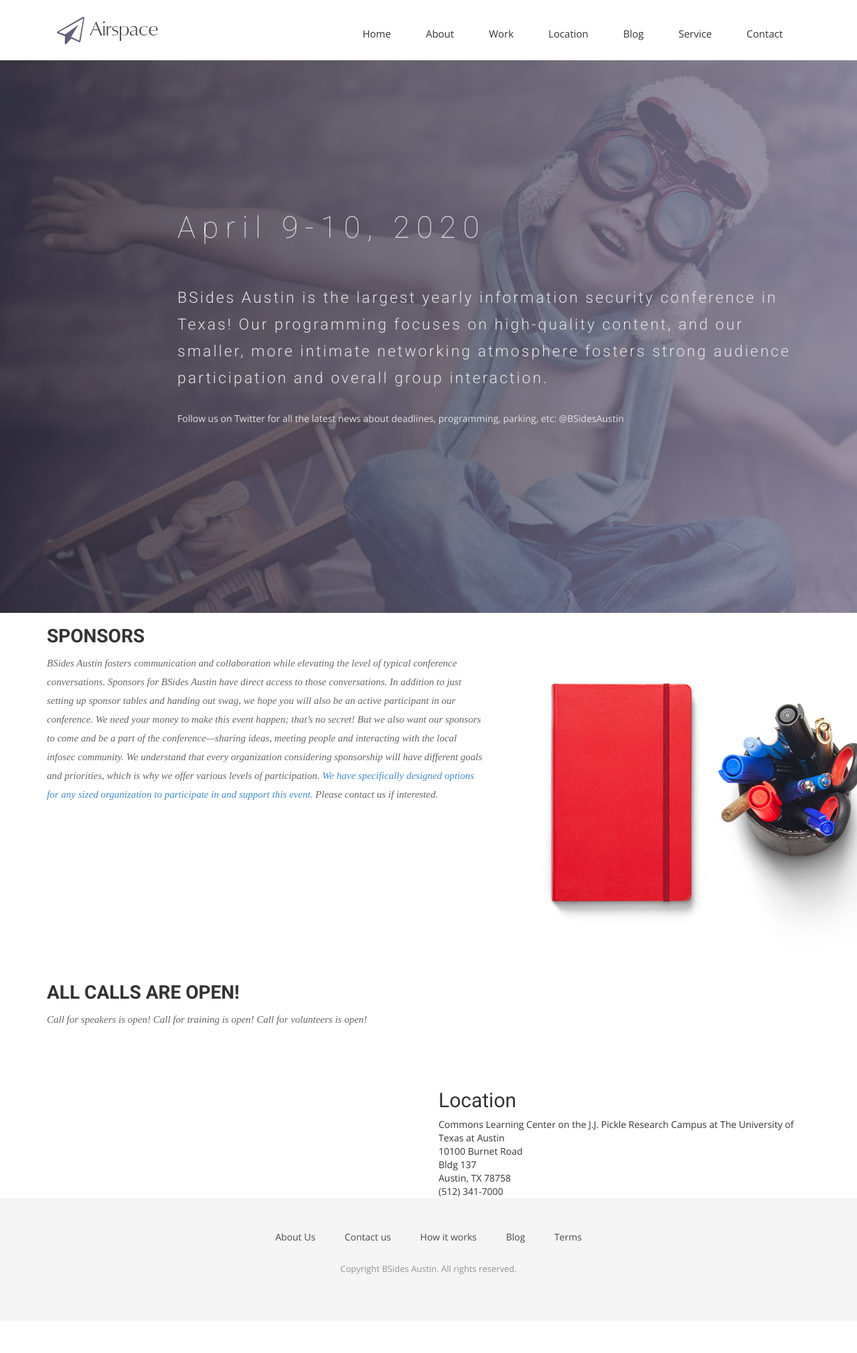
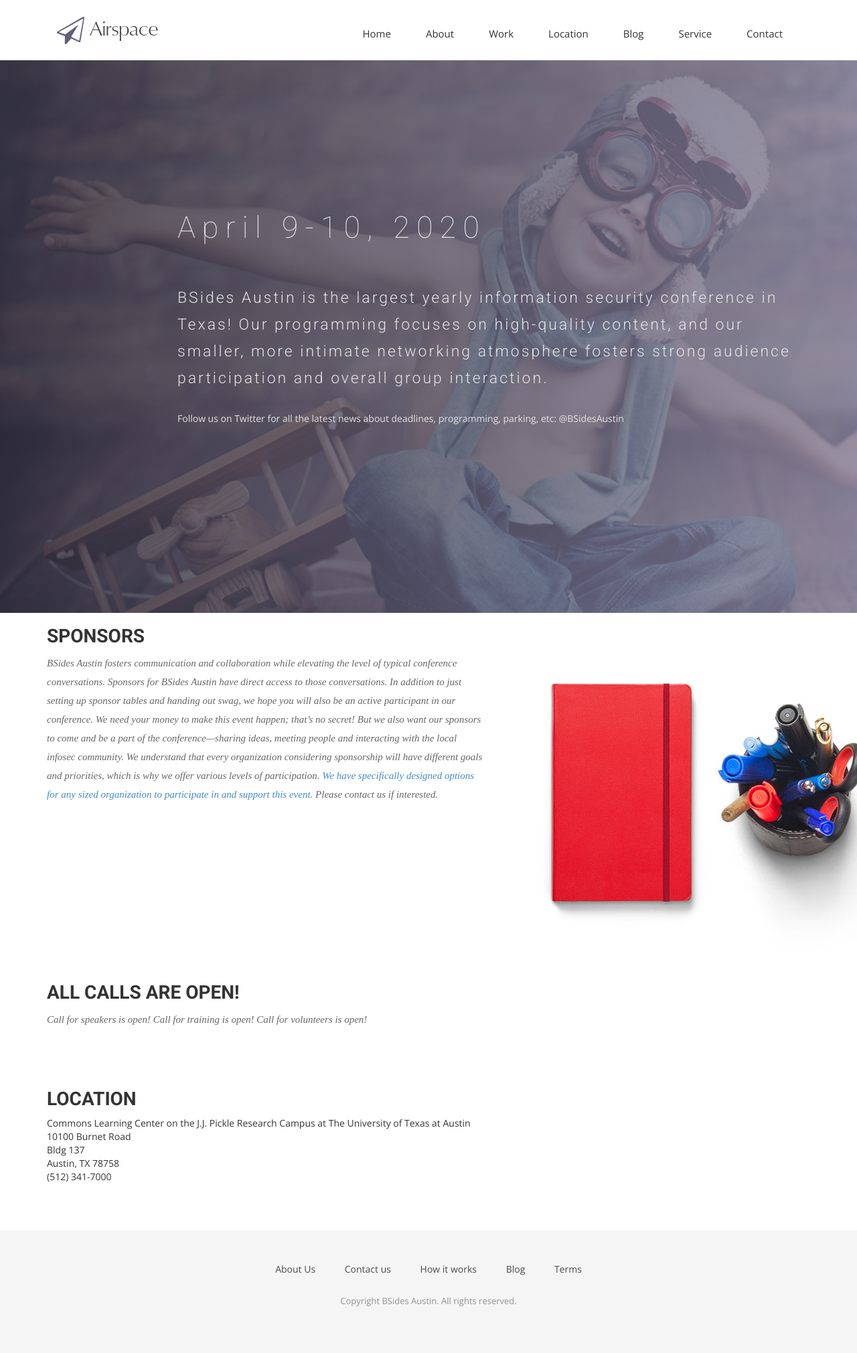
Before and after one commit to bsidesaustin/test, a Jekyll site: the page built from index.html, in a window 1280 px wide. Shown: the whole page at 67% size. Built offline with Jekyll 4.4.1, drawn with Linux system fonts in a browser that asks for light colours; nearby versions of some CDN libraries; some web fonts are replaced; before the commit the page ends 1972 px from its top, so only the background shows below that.

Commit message:
Update index.html

```diff
--- a/index.html
+++ b/index.html
@@ -68,17 +68,29 @@
 </section>
 
 
-<section id="location">
-<div class="container">
-  <div class="row">
-    <div class="col-md-6 col-md-offset-6">
+
+<section id="calls">
+  <div class="container">
+    <div class="row">
+      <div class="col-md-7 col-sm-12">
+        <div class="block">
+          <div class="section-title">
 <h2>Location</h2>
 Commons Learning Center on the J.J. Pickle Research Campus at The University of Texas at Austin<br />
 10100 Burnet Road<br />
 Bldg 137<br />
 Austin, TX 78758<br />
 (512) 341-7000<br />
+
+          </div>
+
+        </div>
+      </div><!-- .col-md-7 close -->
+      <div class="col-md-5 col-sm-12">
+        <div class="block">
+
+        </div>
+      </div><!-- .col-md-5 close -->
     </div>
   </div>
-</div>
 </section>
```
